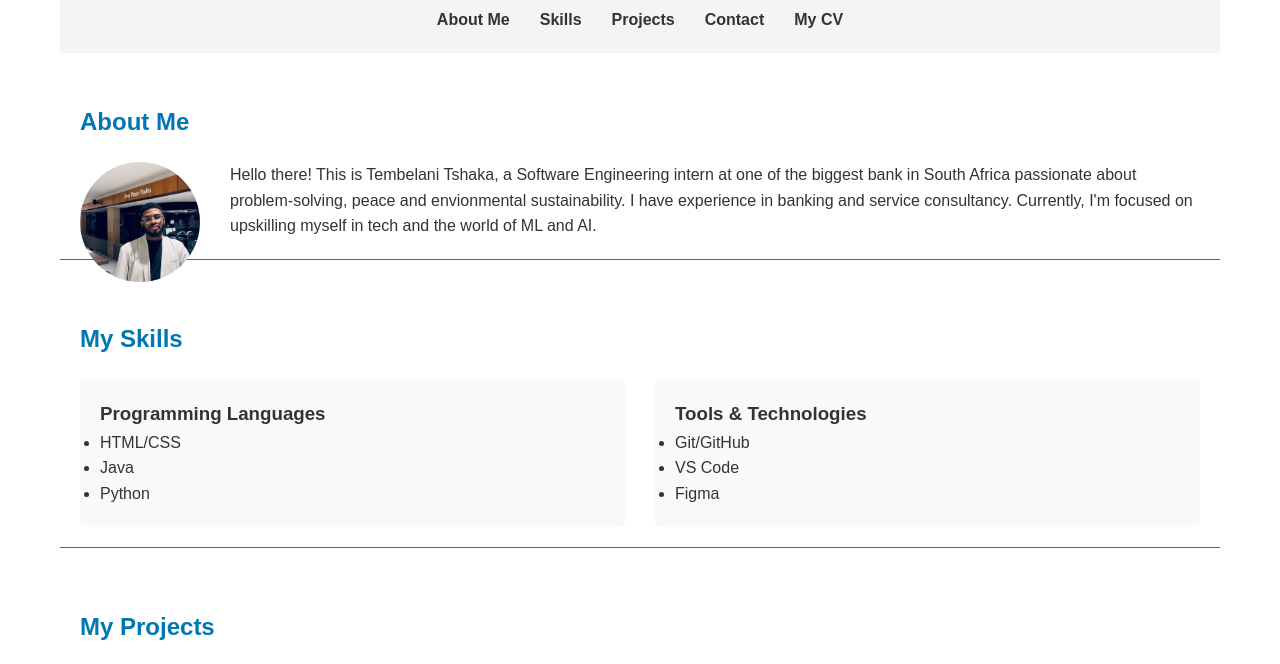
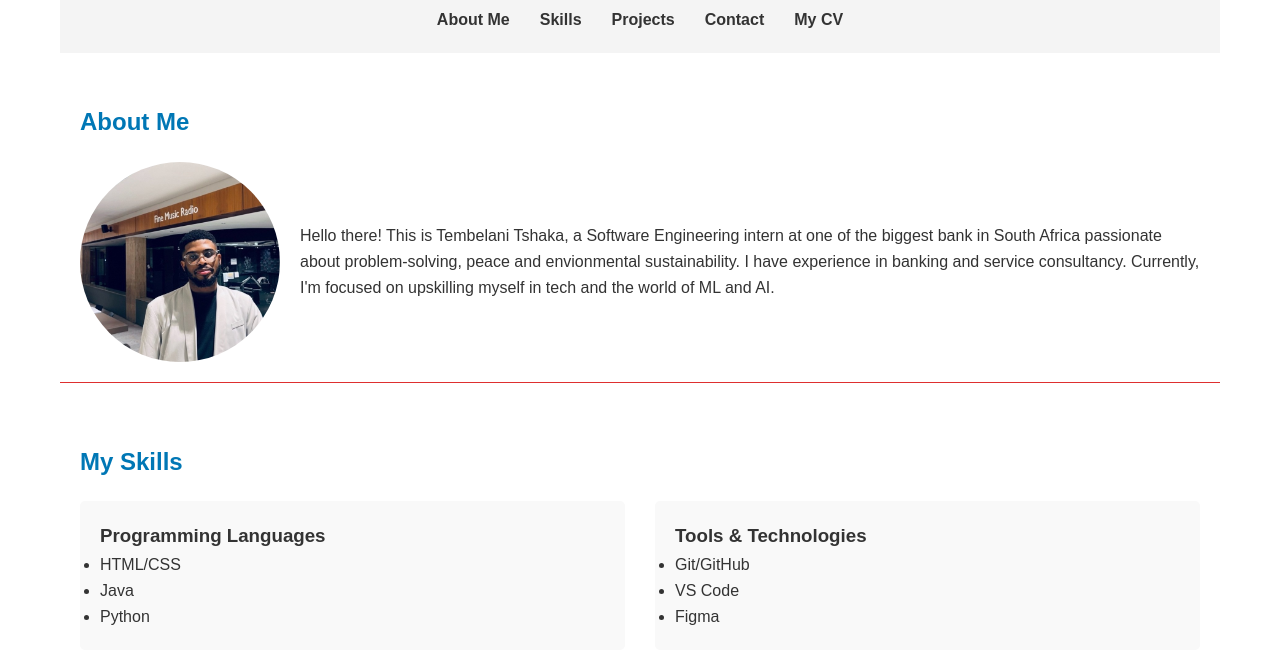
Before and after one commit to tembelani/tembelani.github.io, a plain HTML site: page index.html in a window 1280 px wide. Shown: the part 105-769 px from the top of the page. Drawn offline with Linux system fonts and the light colour scheme; files whose address does not match are found by name.

Commit message:
Update styles.css

```diff
--- a/styles.css
+++ b/styles.css
@@ -54,13 +54,15 @@ h2 {
 }
 
 .profile-img {
-    width: 120px;
-    height: 120px;
+    width: 200px;
     border-radius: 50%;
-    object-fit: cover;
-    margin-right: 30px;
-    float: left;
+    margin-right: 20px;
 }
+.content {
+    display: flex;
+    align-items: center;
+}
+
 
 .skills-container {
     display: flex;
```
